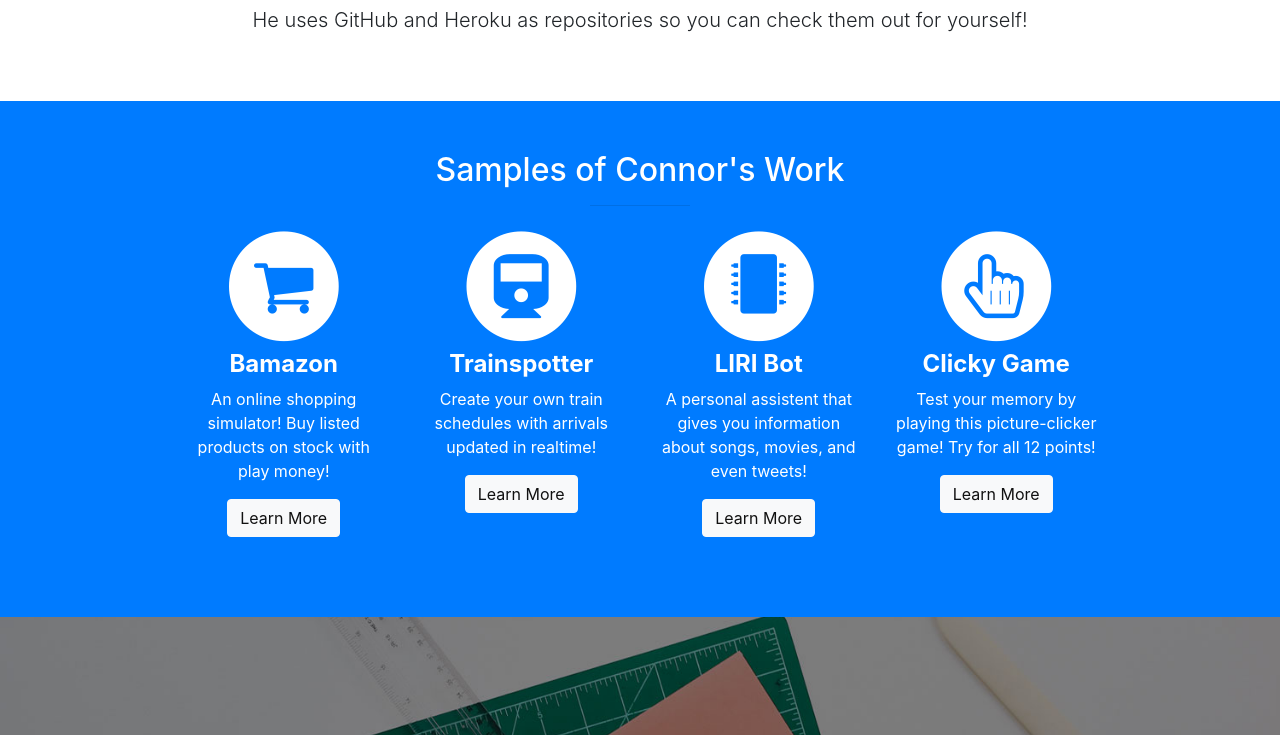
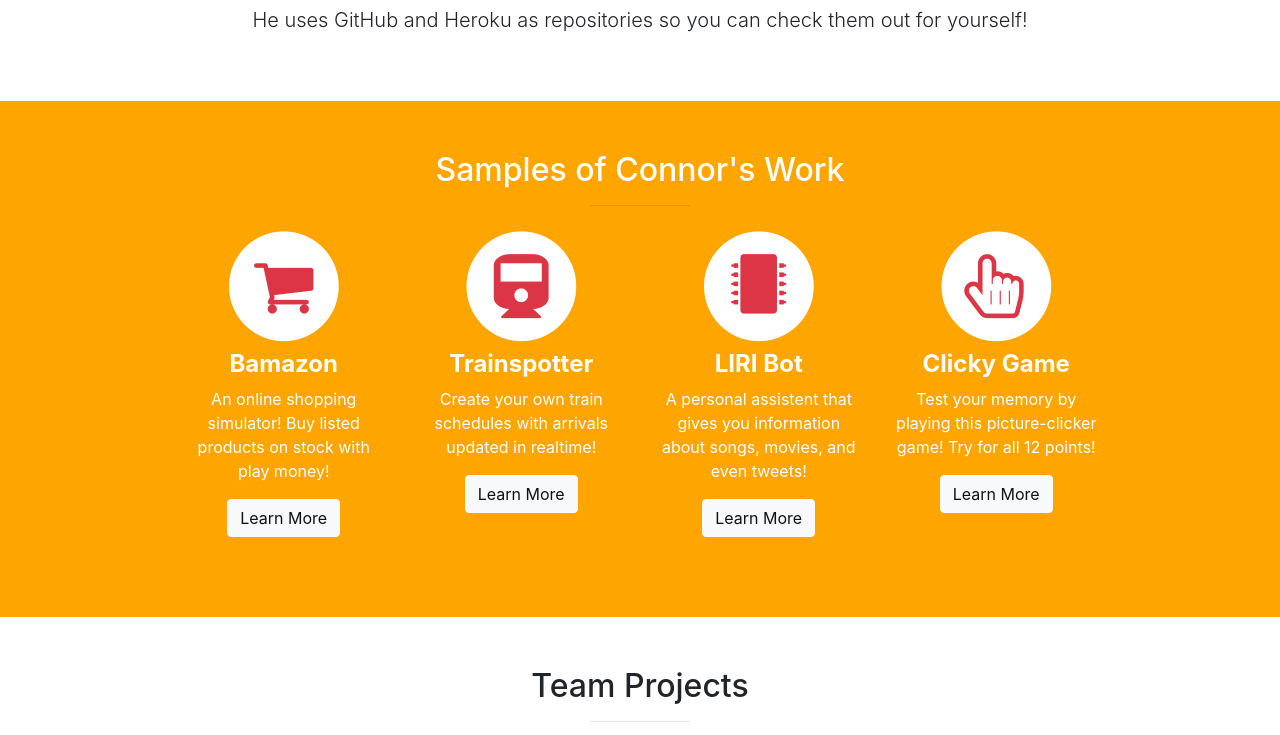
Before and after one commit to conmckellar/conmckellar.github.io, a website with bundled scripts: page index.html in a window 1280 px wide. Shown: the part 930-1665 px from the top of the page. Built offline with nearby package versions, Linux system fonts and the light colour scheme.

Commit message:
updated color and cleaned some things up

```diff
--- a/css/stylish-portfolio.css
+++ b/css/stylish-portfolio.css
@@ -193,6 +193,7 @@ hr.small {
 
 .services {
   padding: 50px 0;
+  background-color: orange;
 }
 
 .service-item {
@@ -243,6 +244,7 @@ hr.small {
 
 .call-to-action {
   padding: 50px 0;
+  background-color: orange;
 }
 
 .call-to-action .btn {
--- a/index.html
+++ b/index.html
@@ -86,7 +86,7 @@
     </section>
 
     <!-- Samples -->
-    <section id="services" class="services bg-primary text-white">
+    <section id="services" class="services text-white">
       <div class="container">
         <div class="row text-center">
           <div class="col-lg-10 mx-auto">
@@ -97,7 +97,7 @@
                 <div class="service-item">
                   <span class="fa-stack fa-4x">
                     <i class="fa fa-circle fa-stack-2x"></i>
-                    <i class="fa fa-shopping-cart fa-stack-1x text-primary"></i>
+                    <i class="fa fa-shopping-cart fa-stack-1x text-danger"></i>
                   </span>
                   <h4>
                     <strong>Bamazon</strong>
@@ -110,7 +110,7 @@
                 <div class="service-item">
                   <span class="fa-stack fa-4x">
                     <i class="fa fa-circle fa-stack-2x"></i>
-                    <i class="fa fa-train fa-stack-1x text-primary"></i>
+                    <i class="fa fa-train fa-stack-1x text-danger"></i>
                   </span>
                   <h4>
                     <strong>Trainspotter</strong>
@@ -123,7 +123,7 @@
                 <div class="service-item">
                   <span class="fa-stack fa-4x">
                     <i class="fa fa-circle fa-stack-2x"></i>
-                    <i class="fa fa-microchip fa-stack-1x text-primary"></i>
+                    <i class="fa fa-microchip fa-stack-1x text-danger"></i>
                   </span>
                   <h4>
                     <strong>LIRI Bot</strong>
@@ -136,7 +136,7 @@
                 <div class="service-item">
                   <span class="fa-stack fa-4x">
                     <i class="fa fa-circle fa-stack-2x"></i>
-                    <i class="fa fa-hand-pointer-o fa-stack-1x text-primary"></i>
+                    <i class="fa fa-hand-pointer-o fa-stack-1x text-danger"></i>
                   </span>
                   <h4>
                     <strong>Clicky Game</strong>
@@ -155,12 +155,13 @@
       <!-- /.container -->
     </section>
 
-    <!-- Callout -->
+    <!-- Callout
     <aside class="callout">
       <div class="text-vertical-center">
         <h1>And This is Only the Beginning</h1>
       </div>
     </aside>
+  -->
 
     <!-- Teamup -->
     <section id="portfolio" class="portfolio">
@@ -228,10 +229,10 @@
     </section>
 
     <!-- Call to Action -->
-    <aside class="call-to-action bg-primary text-white">
+    <aside class="call-to-action text-white">
       <div class="container text-center">
-        <h3>Look at these buttons! They compel you to click!</h3>
-        <a href="#" class="btn btn-lg btn-light">Click Me!</a>
+        <h3>View Connor's Resume here! Always updating!</h3>
+        <a href="https://docs.google.com/document/d/1dz5Kv5hTrQbeDdcKxWPRb6qb1py1SMS-FcVlKrYUme4/edit?usp=sharing" class="btn btn-lg btn-light">Click Me!</a>
         <a href="#contact" class="btn btn-lg btn-dark">Find me!</a>
       </div>
     </aside>
```
